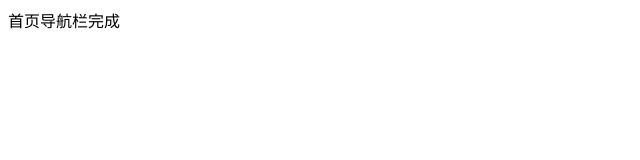
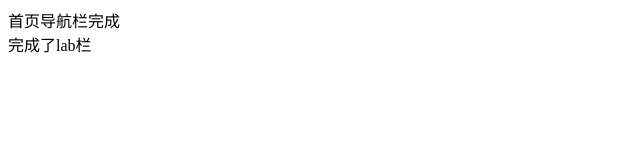
Before and after one commit to CHZ1004/git_day01, a plain HTML site: page index.html in a window 1280 px wide. Shown: the whole page, without its empty margins (0-640 px from the left). Drawn offline with Linux system fonts and the light colour scheme.

Commit message:
添加了index.css和index.js并完成了lab栏

```diff
--- a/index.html
+++ b/index.html
@@ -7,5 +7,6 @@
 </head>
 <body>
     <div>首页导航栏完成</div>
+    <div>完成了lab栏</div>
 </body>
 </html>
```
Also changed, not shown: index.css (added), index.js (added).
